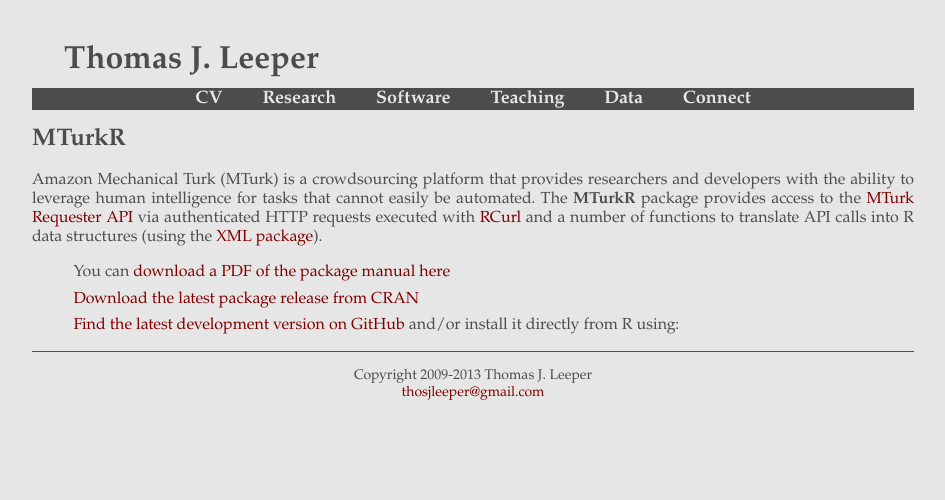
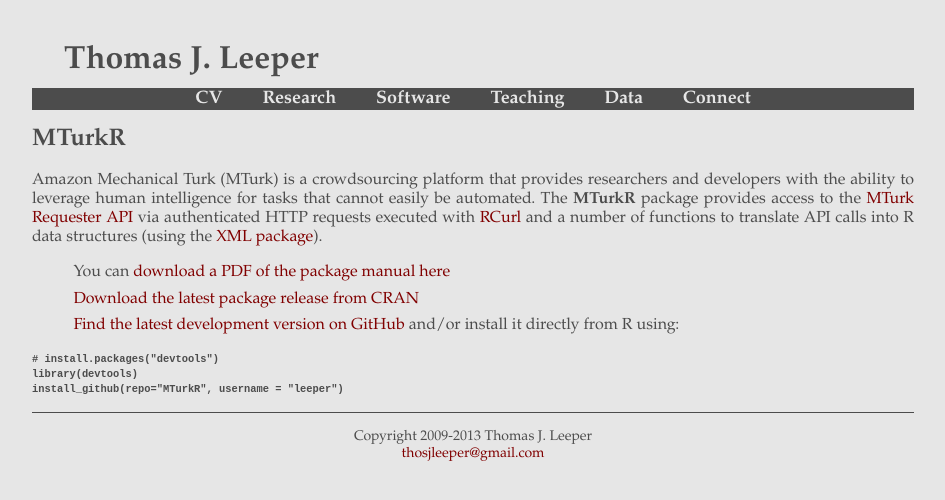
Before and after one commit to cloudyr/MTurkR, a Jekyll site: the page built from index.md, in a window 1280 px wide. Shown: the top 500 px of the page, without its empty margins (167-1112 px from the left). Built offline with Jekyll 4.4.1, drawn with Linux system fonts in a browser that asks for light colours.

Commit message:
fix links

````diff
--- a/index.md
+++ b/index.md
@@ -11,3 +11,9 @@
 * You can [download a PDF of the package manual here](http://cran.r-project.org/web/packages/MTurkR/MTurkR.pdf)
 * [Download the latest package release from CRAN](http://cran.r-project.org/web/packages/MTurkR/index.html)
 * [Find the latest development version on GitHub](https://github.com/leeper/MTurkR) and/or install it directly from R using:
+
+```
+# install.packages("devtools")
+library(devtools)
+install_github(repo="MTurkR", username = "leeper")
+```
````
